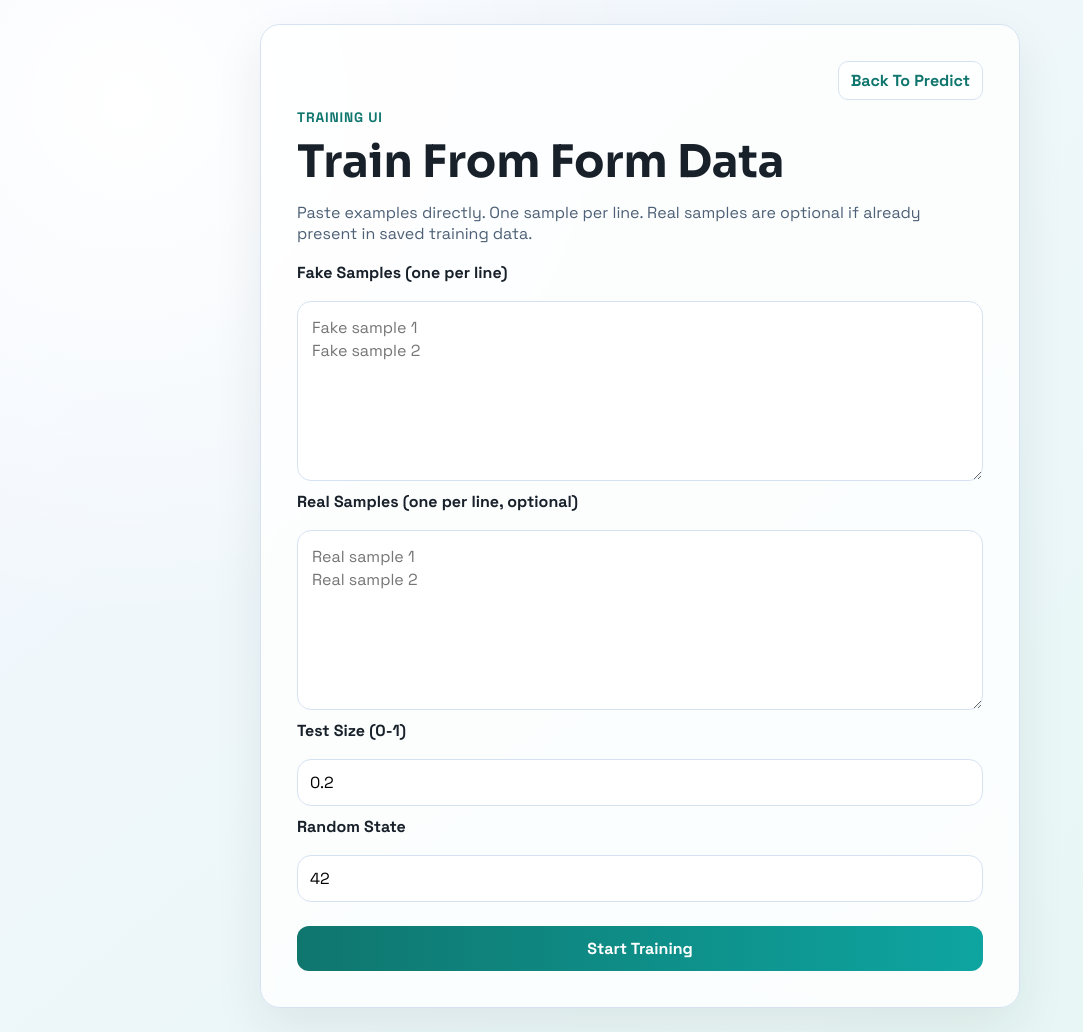
After one commit to Adhikesavareddy642/Fake-News-Detection-Using-ML-Algorithms, a Flask app: page /train-ui in a window 1280 px wide. The commit adds this page. Shown: the whole page, without its empty margins (0-1083 px from the left). Run offline with Flask 3, Linux system fonts and the light colour scheme.

Commit message:
Add form-based training UI and append-to-dataset training flow

```diff
--- a/src/fake_news_app/config.py
+++ b/src/fake_news_app/config.py
@@ -8,4 +8,5 @@ ARTIFACTS_DIR = BASE_DIR / 'artifacts'
 DATASETS_DIR = BASE_DIR / 'datasets'
 MODEL_PATH = ARTIFACTS_DIR / 'fake_news_pipeline.joblib'
 DATASET_PATH = DATASETS_DIR / 'fake_or_real_news.csv'
+FORM_DATASET_PATH = DATASETS_DIR / "form_training_data.csv"
 FLASK_DEBUG = os.getenv('FLASK_DEBUG', '0') == '1'
--- a/src/fake_news_app/routes.py
+++ b/src/fake_news_app/routes.py
@@ -1,9 +1,16 @@
 from __future__ import annotations
+
+from datetime import datetime
 
 from flask import Blueprint, jsonify, render_template, request
 
-from fake_news_app.config import MODEL_PATH
-from fake_news_app.services.predictor import get_model, predict_from_text
+from fake_news_app.config import FORM_DATASET_PATH, MODEL_PATH
+from fake_news_app.services.predictor import get_model, predict_from_text, reload_model
+from fake_news_app.services.trainer import (
+    append_samples_to_csv,
+    load_training_data_from_csv,
+    train_and_export_from_lists,
+)
 
 bp = Blueprint('main', __name__)
 
@@ -15,6 +22,67 @@ def index():
         model_found=get_model() is not None,
         model_path=str(MODEL_PATH),
     )
+
+
+@bp.route("/train-ui", methods=["GET", "POST"])
+def train_ui():
+    if request.method == "GET":
+        return render_template("train.html")
+
+    try:
+        test_size = float(request.form.get("test_size") or "0.2")
+    except ValueError:
+        return render_template("train.html", error="test_size must be a decimal, e.g. 0.2")
+
+    try:
+        random_state = int(request.form.get("random_state") or "42")
+    except ValueError:
+        return render_template("train.html", error="random_state must be an integer.")
+
+    fake_samples_raw = request.form.get("fake_samples") or ""
+    real_samples_raw = request.form.get("real_samples") or ""
+    fake_samples = [line.strip() for line in fake_samples_raw.splitlines() if line.strip()]
+    real_samples = [line.strip() for line in real_samples_raw.splitlines() if line.strip()]
+
+    if not fake_samples and not real_samples:
+        return render_template("train.html", error="Please provide at least one sample in fake or real.")
+
+    try:
+        new_texts = fake_samples + real_samples
+        new_labels = [0] * len(fake_samples) + [1] * len(real_samples)
+        appended_rows = append_samples_to_csv(
+            csv_path=FORM_DATASET_PATH,
+            texts=new_texts,
+            labels=new_labels,
+            text_column="text",
+            label_column="label",
+        )
+        texts, labels = load_training_data_from_csv(
+            csv_path=FORM_DATASET_PATH,
+            text_column="text",
+            label_column="label",
+        )
+        metrics = train_and_export_from_lists(
+            texts=texts,
+            labels=labels,
+            test_size=test_size,
+            random_state=random_state,
+        )
+        reload_model()
+    except Exception as exc:
+        return render_template("train.html", error=f"Training failed: {exc}")
+
+    result = {
+        "message": "Model training completed (new samples appended to existing training data).",
+        "dataset_path": str(FORM_DATASET_PATH),
+        "appended_rows": appended_rows,
+        "submitted_fake_rows": len(fake_samples),
+        "submitted_real_rows": len(real_samples),
+        "trained_on_rows": len(texts),
+        "timestamp": datetime.now().isoformat(timespec="seconds"),
+        **metrics,
+    }
+    return render_template("train.html", result=result)
 
 
 @bp.post('/predict')
--- a/src/fake_news_app/services/predictor.py
+++ b/src/fake_news_app/services/predictor.py
@@ -31,6 +31,13 @@ def get_model():
     global model, model_load_error
     if model is None and MODEL_PATH.exists():
         model, model_load_error = load_model()
+    return model
+
+
+def reload_model():
+    """Reload model from disk and refresh cache."""
+    global model, model_load_error
+    model, model_load_error = load_model()
     return model
 
 
--- a/static/styles.css
+++ b/static/styles.css
@@ -43,6 +43,23 @@ body {
   animation: lift 500ms ease;
 }
 
+.topbar {
+  display: flex;
+  justify-content: flex-end;
+  margin-bottom: 8px;
+}
+
+.link-btn {
+  display: inline-block;
+  text-decoration: none;
+  font-weight: 600;
+  color: var(--accent);
+  border: 1px solid var(--border);
+  border-radius: 10px;
+  padding: 8px 12px;
+  background: #ffffffb3;
+}
+
 .kicker {
   margin: 0;
   font-size: 0.86rem;
@@ -80,7 +97,25 @@ textarea {
   line-height: 1.45;
 }
 
+input[type="text"],
+input[type="number"],
+input[type="file"] {
+  width: 100%;
+  border-radius: 14px;
+  border: 1px solid var(--border);
+  padding: 12px;
+  font: inherit;
+  background: white;
+}
+
 textarea:focus {
+  outline: 2px solid #89c9c3;
+  border-color: #89c9c3;
+}
+
+input[type="text"]:focus,
+input[type="number"]:focus,
+input[type="file"]:focus {
   outline: 2px solid #89c9c3;
   border-color: #89c9c3;
 }
@@ -104,6 +139,11 @@ button:hover {
 button:disabled {
   opacity: 0.6;
   cursor: not-allowed;
+}
+
+.form-grid {
+  display: grid;
+  gap: 10px;
 }
 
 .alert,
--- a/templates/index.html
+++ b/templates/index.html
@@ -15,6 +15,9 @@
   <body>
     <main class="page">
       <section class="card">
+        <div class="topbar">
+          <a href="/train-ui" class="link-btn">Train Your Dataset</a>
+        </div>
         <p class="kicker">Machine Learning UI</p>
         <h1>Fake News Detector</h1>
         <p class="subtitle">Paste a headline or full article, then run a prediction.</p>
--- /dev/null
+++ b/templates/train.html
@@ -0,0 +1,77 @@
+<!doctype html>
+<html lang="en">
+  <head>
+    <meta charset="UTF-8" />
+    <meta name="viewport" content="width=device-width, initial-scale=1.0" />
+    <title>Train Custom Dataset</title>
+    <link rel="preconnect" href="https://fonts.googleapis.com" />
+    <link rel="preconnect" href="https://fonts.gstatic.com" crossorigin />
+    <link
+      href="https://fonts.googleapis.com/css2?family=Space+Grotesk:wght@400;500;700&family=Sora:wght@600;700&display=swap"
+      rel="stylesheet"
+    />
+    <link rel="stylesheet" href="{{ url_for('static', filename='styles.css') }}" />
+  </head>
+  <body>
+    <main class="page">
+      <section class="card">
+        <div class="topbar">
+          <a href="/" class="link-btn">Back To Predict</a>
+        </div>
+
+        <p class="kicker">Training UI</p>
+        <h1>Train From Form Data</h1>
+        <p class="subtitle">Paste examples directly. One sample per line. Real samples are optional if already present in saved training data.</p>
+
+        <form class="form-grid" method="post" action="/train-ui">
+          <label class="label" for="fakeSamples">Fake Samples (one per line)</label>
+          <textarea id="fakeSamples" name="fake_samples" placeholder="Fake sample 1&#10;Fake sample 2" required></textarea>
+
+          <label class="label" for="realSamples">Real Samples (one per line, optional)</label>
+          <textarea id="realSamples" name="real_samples" placeholder="Real sample 1&#10;Real sample 2"></textarea>
+
+          <label class="label" for="testSize">Test Size (0-1)</label>
+          <input id="testSize" name="test_size" type="number" min="0.05" max="0.95" step="0.05" value="0.2" required />
+
+          <label class="label" for="randomState">Random State</label>
+          <input id="randomState" name="random_state" type="number" step="1" value="42" required />
+
+          <button id="trainBtn" type="submit">Start Training</button>
+        </form>
+
+        {% if result %}
+        <section class="result">
+          <p class="result-label">{{ result.message }}</p>
+          <p class="result-confidence">
+            Validation accuracy: {{ "%.2f"|format(result.accuracy * 100) }}% | Total rows: {{ result.total_samples }}
+          </p>
+          <p class="result-confidence">
+            Appended rows: {{ result.appended_rows }} | Train rows: {{ result.train_samples }} | Validation rows: {{ result.validation_samples }}
+          </p>
+          <p class="result-confidence">Dataset: <code>{{ result.dataset_path }}</code></p>
+        </section>
+        {% endif %}
+
+        {% if error %}
+        <p class="error">{{ error }}</p>
+        {% endif %}
+      </section>
+    </main>
+    <script>
+      const trainForm = document.querySelector('form[action="/train-ui"]');
+      const fakeField = document.getElementById("fakeSamples");
+      const realField = document.getElementById("realSamples");
+
+      function validateAtLeastOne() {
+        const hasFake = fakeField.value.trim().length > 0;
+        const hasReal = realField.value.trim().length > 0;
+        const msg = "Enter at least one sample in Fake or Real.";
+        fakeField.setCustomValidity(hasFake || hasReal ? "" : msg);
+      }
+
+      fakeField.addEventListener("input", validateAtLeastOne);
+      realField.addEventListener("input", validateAtLeastOne);
+      trainForm.addEventListener("submit", validateAtLeastOne);
+    </script>
+  </body>
+</html>
```
Also changed, not shown: scripts/train_and_export_model.py (+12 -51 lines), src/fake_news_app/services/trainer.py (added, +226 -0 lines), 1 other file.
